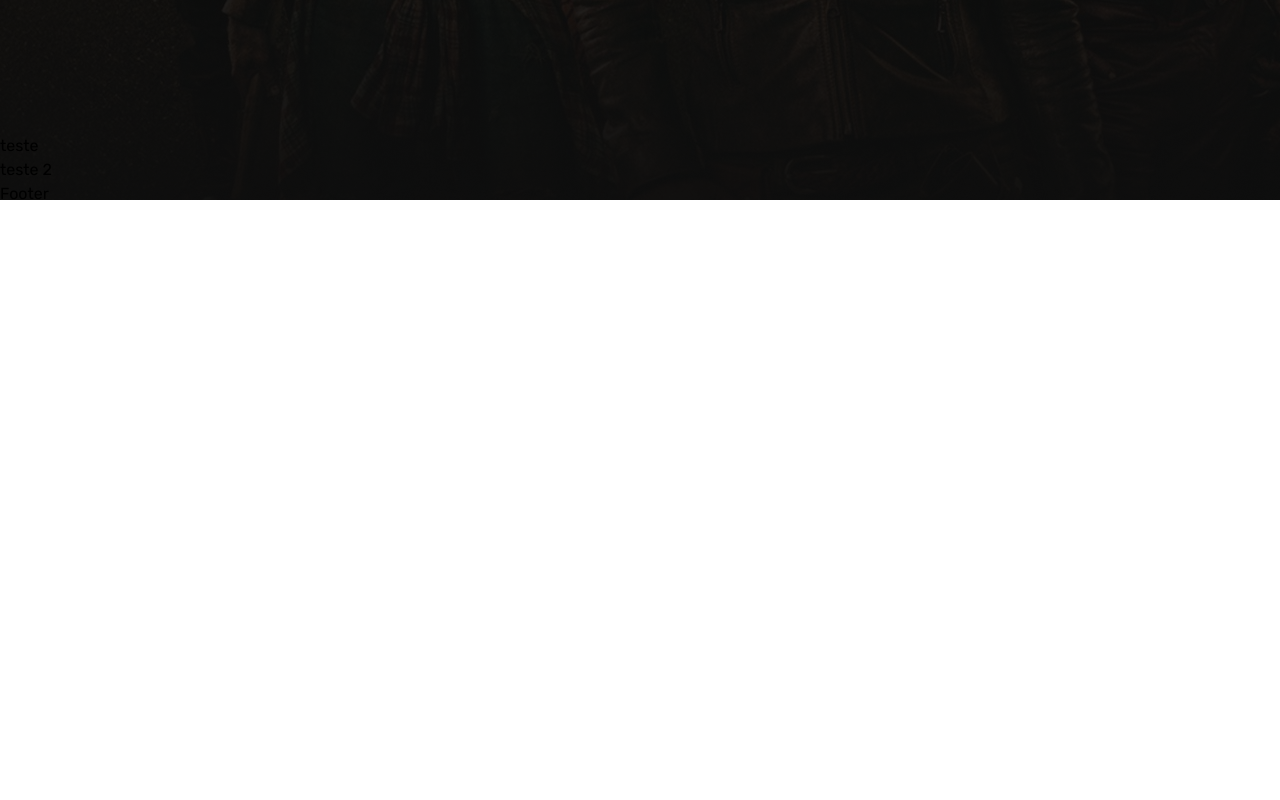
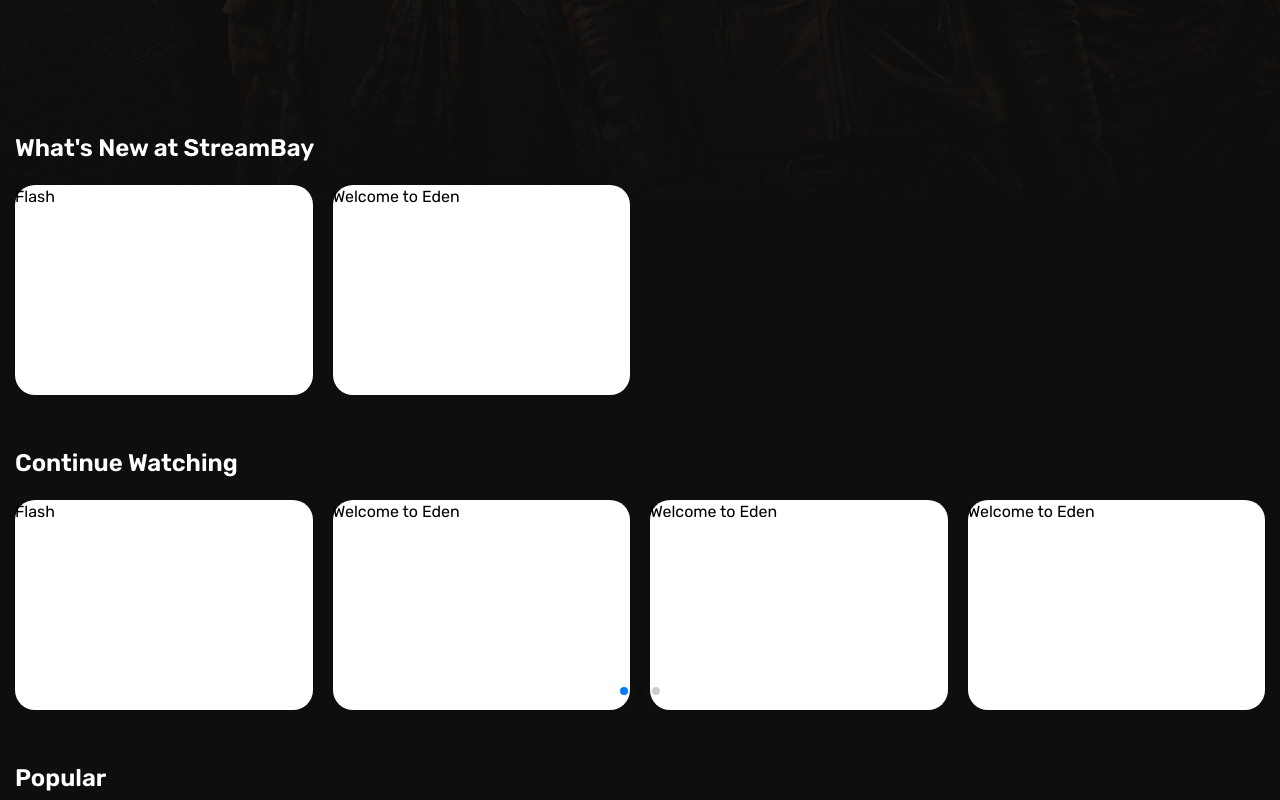
Before and after one commit to SrVieira/streambay, a Next.js app: page / in a window 1280 px wide. Shown: the part 600-1400 px from the top of the page. Before the commit the page ends 806 px from the top, so only its background shows below. Built offline with nearby package versions, Linux system fonts and the light colour scheme.

Commit message:
update carousel components

```diff
--- a/components/Carousel/Carousel.tsx
+++ b/components/Carousel/Carousel.tsx
@@ -1,11 +1,31 @@
 import React from 'react';
+import { Swiper, SwiperSlide } from 'swiper/react';
+import { Pagination } from 'swiper';
+import 'swiper/css';
+import 'swiper/css/navigation';
+import 'swiper/css/pagination';
+import 'swiper/css/scrollbar';
 
-const Carousel = () => {
+// INTERFACES
+import { ICarousel, ICarouselItem } from '@interfaces/carousel.interface';
+
+// STYLES
+import { CarouselTitle, CarouselItems, CarouselItem } from './styles';
+
+const Carousel = ({ id, name, slug, items }: ICarousel) => {
     return (
-        <div>
-            <div>teste</div>
-            <div>teste 2</div>
-        </div>
+        <React.Fragment>
+            <CarouselTitle>{name}</CarouselTitle>
+            <CarouselItems>
+                <Swiper slidesPerView={4} spaceBetween={20} modules={[Pagination]} centeredSlides={false} className="mySwiper" grabCursor pagination>
+                    {items.map((item: ICarouselItem, idx: number) => (
+                        <SwiperSlide key={`carousel-${idx}`}>
+                            <CarouselItem>{item.title}</CarouselItem>
+                        </SwiperSlide>
+                    ))}
+                </Swiper>
+            </CarouselItems>
+        </React.Fragment>
     );
 };
 
--- /dev/null
+++ b/components/Carousel/styles.ts
@@ -0,0 +1,21 @@
+import styled from 'styled-components';
+
+export const CarouselTitle = styled.h3`
+    color: #fff;
+    font-size: 24px;
+    font-weight: 600;
+    line-height: 28px;
+    margin-bottom: 23px;
+`;
+
+export const CarouselItem = styled.div`
+    width: 328px;
+    height: 210px;
+    max-width: 100%;
+    background: #fff;
+    border-radius: 20px;
+`;
+
+export const CarouselItems = styled.div`
+    margin-bottom: 120px;
+`;
--- a/mocks/index.mock.json
+++ b/mocks/index.mock.json
@@ -41,6 +41,42 @@
                 },
                 {
                     "id": 1,
+                    "title": "Welcome to Eden",
+                    "titleId": "0002",
+                    "parentalRating": 16,
+                    "type": "serie",
+                    "seasons": 2,
+                    "episodes": 16
+                },
+                {
+                    "id": 2,
+                    "title": "Welcome to Eden",
+                    "titleId": "0002",
+                    "parentalRating": 16,
+                    "type": "serie",
+                    "seasons": 2,
+                    "episodes": 16
+                },
+                {
+                    "id": 3,
+                    "title": "Welcome to Eden",
+                    "titleId": "0002",
+                    "parentalRating": 16,
+                    "type": "serie",
+                    "seasons": 2,
+                    "episodes": 16
+                },
+                {
+                    "id": 4,
+                    "title": "Welcome to Eden",
+                    "titleId": "0002",
+                    "parentalRating": 16,
+                    "type": "serie",
+                    "seasons": 2,
+                    "episodes": 16
+                },
+                {
+                    "id": 5,
                     "title": "Welcome to Eden",
                     "titleId": "0002",
                     "parentalRating": 16,
--- a/package.json
+++ b/package.json
@@ -12,7 +12,8 @@
     "next": "^13.3.1",
     "react": "^18.2.0",
     "react-dom": "^18.2.0",
-    "styled-components": "^5.3.10"
+    "styled-components": "^5.3.10",
+    "swiper": "^9.2.4"
   },
   "scripts": {
     "dev": "next dev",
--- a/pages/index.tsx
+++ b/pages/index.tsx
@@ -4,6 +4,7 @@ import Head from 'next/head';
 
 // COMPONENTS
 import { Carousel } from '@components/Carousel';
+import { Container } from '@components/Grid';
 
 // MOCKS
 import indexMock from '@mocks/index.mock.json';
@@ -18,9 +19,15 @@ const IndexPage: NextPage = () => {
                 <title>StreamBay - Open Source Project | Home</title>
                 <meta name="description" content="Open Source Project" />
             </Head>
-            <CarouselWrapper first>
-                <Carousel />
-            </CarouselWrapper>
+            <Container>
+                {indexMock.categories.map((category, idx: number) => {
+                    return (
+                        <CarouselWrapper key={`category-${idx}`} first>
+                            <Carousel {...category} />
+                        </CarouselWrapper>
+                    )
+                })}
+            </Container>
         </>
     );
 };
--- a/styles/GlobalStyle.ts
+++ b/styles/GlobalStyle.ts
@@ -10,5 +10,6 @@ export const GlobalStyle = createGlobalStyle`
         font-size: 100%;
         font-family: 'Rubik', sans-serif;
         line-height: 1.5em;
+        background: #0E0E0E;
     }
 `;
```
Also changed, not shown: interfaces/carousel.interface.ts (added, +16 -0 lines), 1 other file (tests, documents, lock files or other folders).
